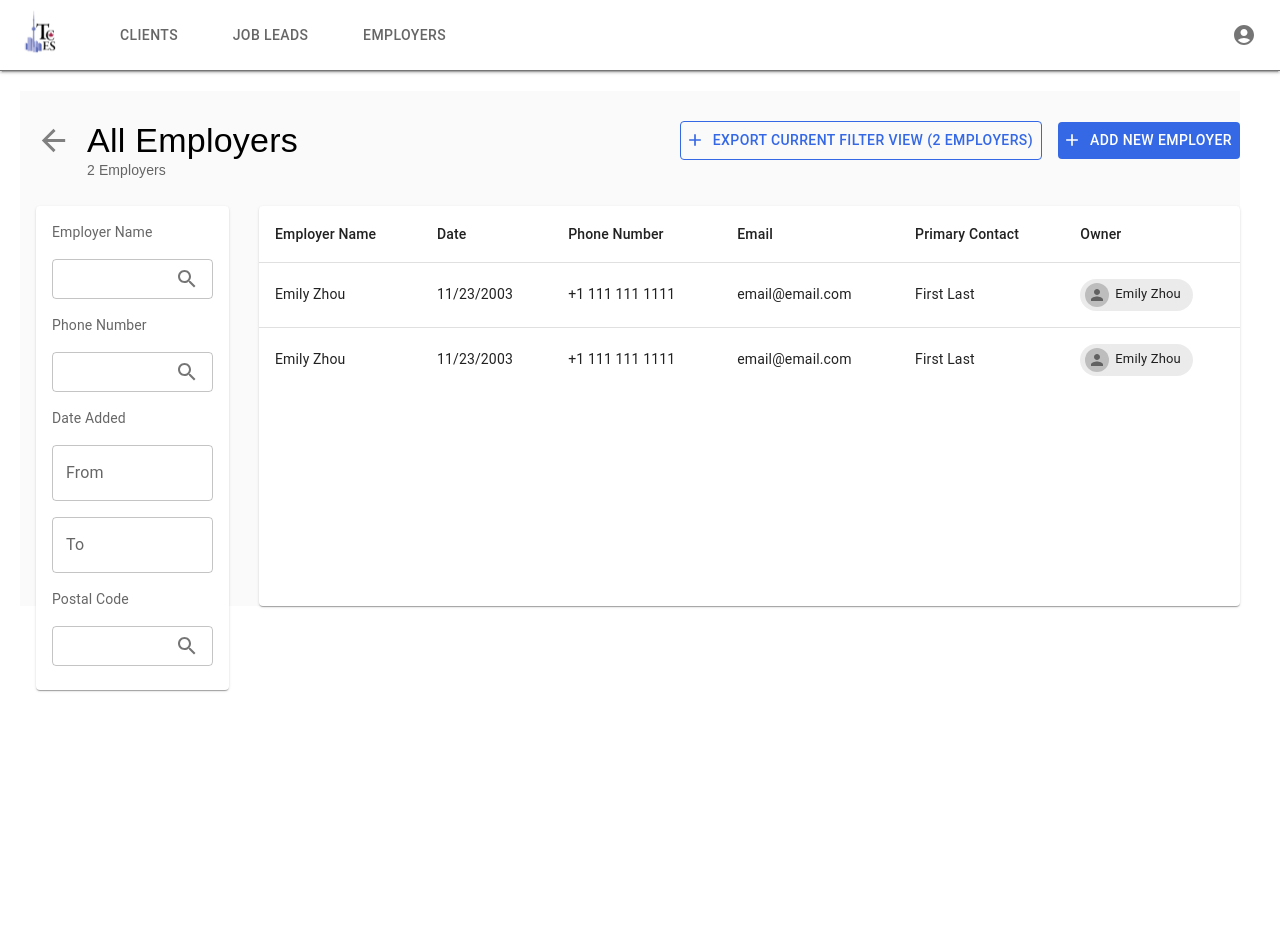
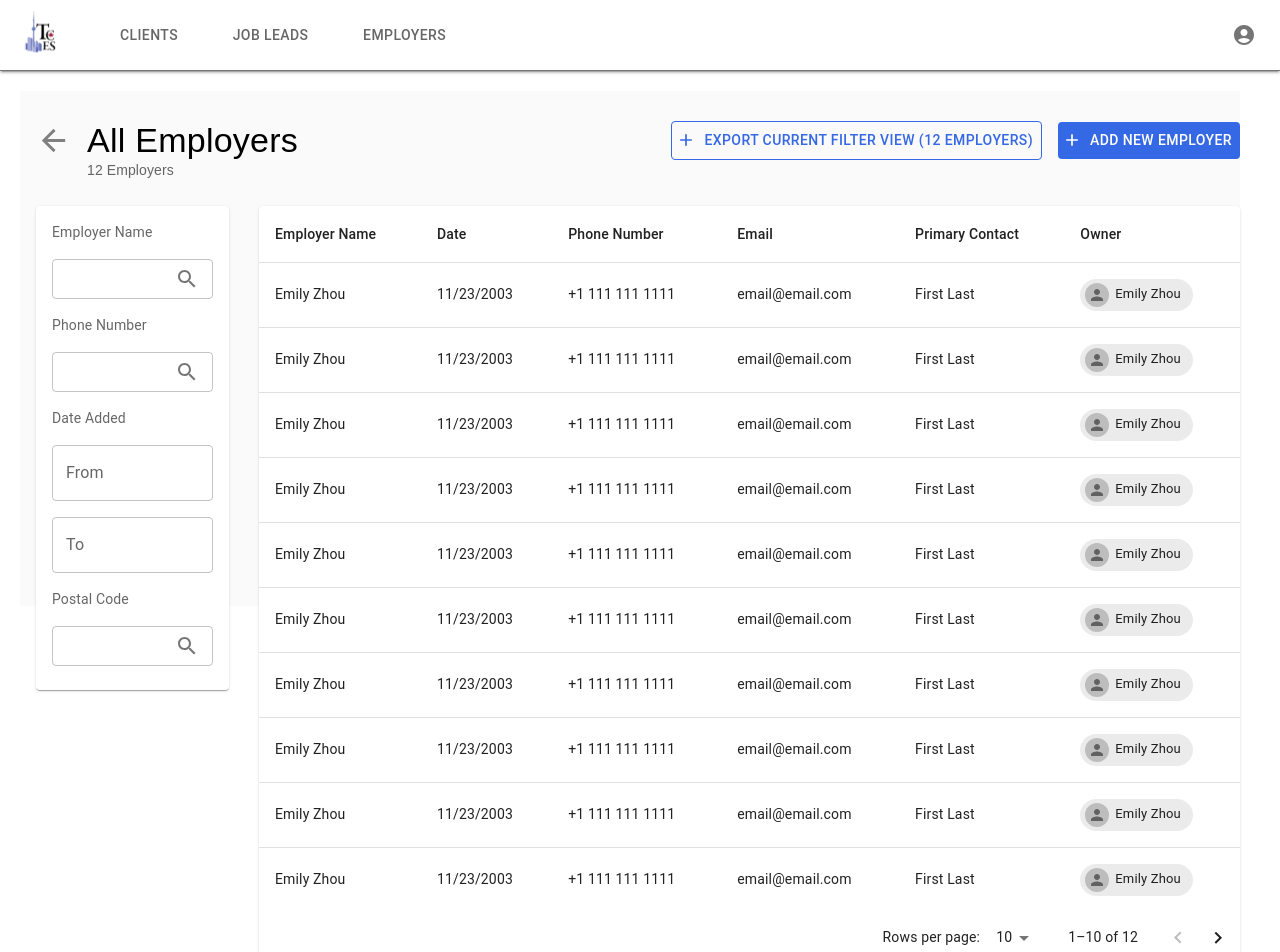
Before and after one commit to uoftblueprint/tces, a React (Create React App) app in the folder client/: page / in a window 1280 px wide. Shown: the top 952 px of the page. Before the commit the page ends 800 px from the top, so only its background shows below. Built offline with nearby package versions, Linux system fonts and the light colour scheme.

Commit message:
Added pagination

```diff
--- a/client/src/components/employer-table-component/index.jsx
+++ b/client/src/components/employer-table-component/index.jsx
@@ -1,5 +1,6 @@
+import { useState } from 'react';
+import TablePagination from '@mui/material/TablePagination';
 import Box from "@mui/material/Box";
-// import { DataGrid, gridClasses } from "@mui/x-data-grid";
 import Button from "@mui/material/Button";
 import AddIcon from "@mui/icons-material/Add";
 import Card from "@mui/material/Card";
@@ -23,9 +24,23 @@ import PropTypes from "prop-types";
 import { DashboardContainer, HeaderContainer } from "./index.styles";
 
 function EmployerTableComponent({employerData}) {
+  const [page, setPage] = useState(0);
+  const [rowsPerPage, setRowsPerPage] = useState(10);
+
   const formatDate = (date) => {
     return `${date.getMonth() + 1}/${date.getDate()}/${date.getFullYear()}`;
   };
+
+  const handleChangePage = (event, newPage) => {
+    setPage(newPage);
+  };
+
+  const handleChangeRowsPerPage = (event) => {
+    setRowsPerPage(parseInt(event.target.value, 10));
+    setPage(0);
+  };
+
+  const slicedData = employerData.slice(page * rowsPerPage, page * rowsPerPage + rowsPerPage);
 
   return (
     <div>
@@ -217,7 +232,7 @@ function EmployerTableComponent({employerData}) {
               </Typography>
             </CardContent>
           </Card>
-          <TableContainer component={Paper}>
+          <TableContainer component={Paper} sx={{ display: 'flex', flexDirection: 'column', justifyContent: 'space-between', height: 'fit-content' }}>
             <Table sx={{ minWidth: 650 }} aria-label="simple table">
               <TableHead>
                 <TableRow>
@@ -229,8 +244,8 @@ function EmployerTableComponent({employerData}) {
                   <TableCell align="left">Owner</TableCell>
                 </TableRow>
               </TableHead>
-              <TableBody>
-                {employerData.map(({ employerName, date, phoneNumber, email, primaryContact, owner }, index) => (
+              <TableBody sx={{ overflowY: 'auto' }}>
+                {slicedData.map(({ employerName, date, phoneNumber, email, primaryContact, owner }, index) => (
                   <TableRow
                     // eslint-disable-next-line react/no-array-index-key
                     key={`${employerName}-${index}`}
@@ -251,6 +266,14 @@ function EmployerTableComponent({employerData}) {
                 ))}
               </TableBody>
             </Table>
+            <TablePagination
+              component="div"
+              count={employerData.length}
+              rowsPerPage={rowsPerPage}
+              page={page}
+              onPageChange={handleChangePage}
+              onRowsPerPageChange={handleChangeRowsPerPage}
+            />
           </TableContainer>
         </Box>
       </DashboardContainer>
--- a/client/src/pages/employer-table/index.jsx
+++ b/client/src/pages/employer-table/index.jsx
@@ -8,6 +8,16 @@ function EmployerTable() {
 
 
     const mockData = [
+        createData('Emily Zhou', new Date('11/23/2003'), '+1 111 111 1111', 'email@email.com', 'First Last', 'Emily Zhou'),
+        createData('Emily Zhou', new Date('11/23/2003'), '+1 111 111 1111', 'email@email.com', 'First Last', 'Emily Zhou'),
+        createData('Emily Zhou', new Date('11/23/2003'), '+1 111 111 1111', 'email@email.com', 'First Last', 'Emily Zhou'),
+        createData('Emily Zhou', new Date('11/23/2003'), '+1 111 111 1111', 'email@email.com', 'First Last', 'Emily Zhou'),
+        createData('Emily Zhou', new Date('11/23/2003'), '+1 111 111 1111', 'email@email.com', 'First Last', 'Emily Zhou'),
+        createData('Emily Zhou', new Date('11/23/2003'), '+1 111 111 1111', 'email@email.com', 'First Last', 'Emily Zhou'),
+        createData('Emily Zhou', new Date('11/23/2003'), '+1 111 111 1111', 'email@email.com', 'First Last', 'Emily Zhou'),
+        createData('Emily Zhou', new Date('11/23/2003'), '+1 111 111 1111', 'email@email.com', 'First Last', 'Emily Zhou'),
+        createData('Emily Zhou', new Date('11/23/2003'), '+1 111 111 1111', 'email@email.com', 'First Last', 'Emily Zhou'),
+        createData('Emily Zhou', new Date('11/23/2003'), '+1 111 111 1111', 'email@email.com', 'First Last', 'Emily Zhou'),
         createData('Emily Zhou', new Date('11/23/2003'), '+1 111 111 1111', 'email@email.com', 'First Last', 'Emily Zhou'),
         createData('Emily Zhou', new Date('11/23/2003'), '+1 111 111 1111', 'email@email.com', 'First Last', 'Emily Zhou'),
     ];
```
